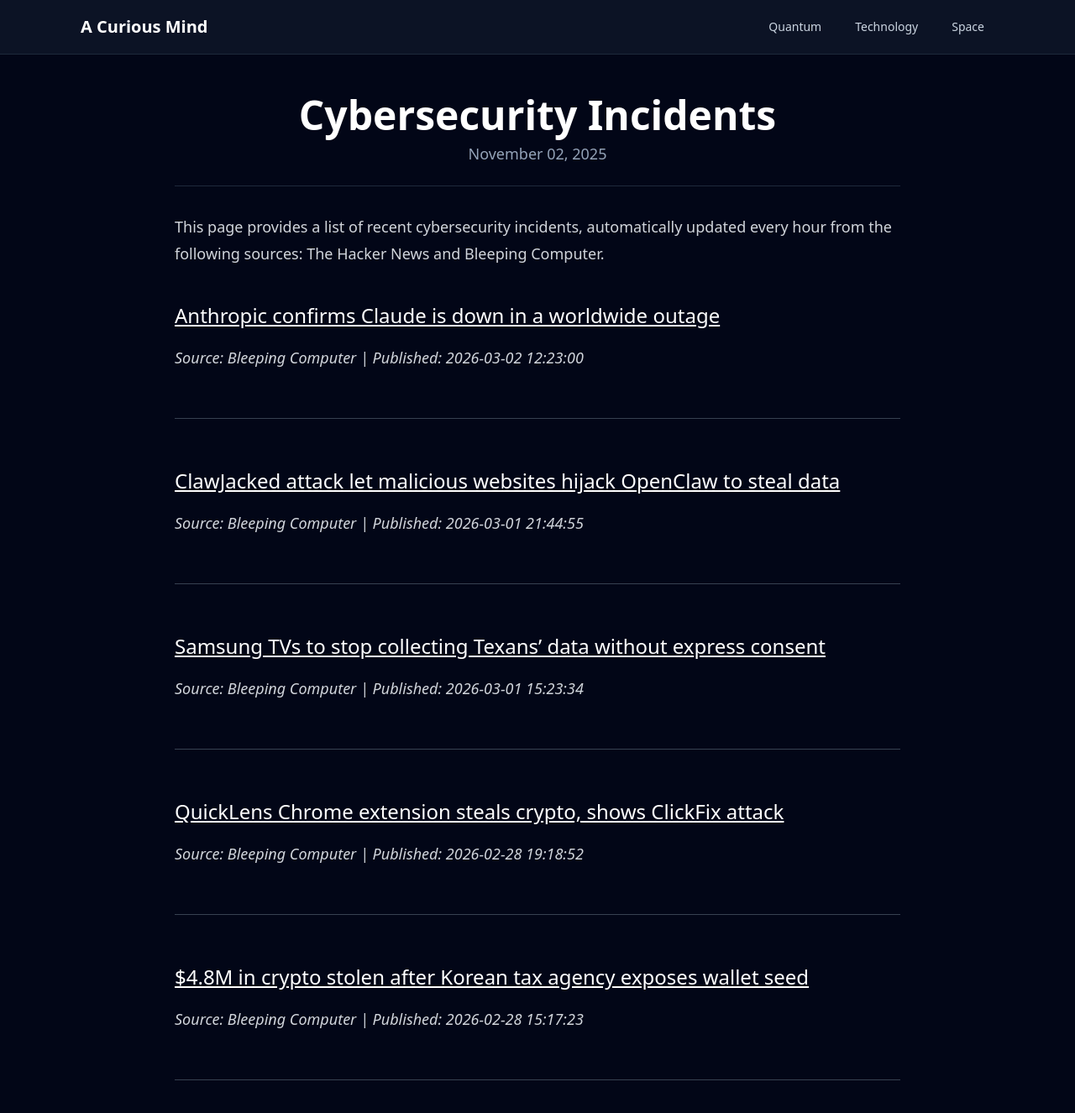
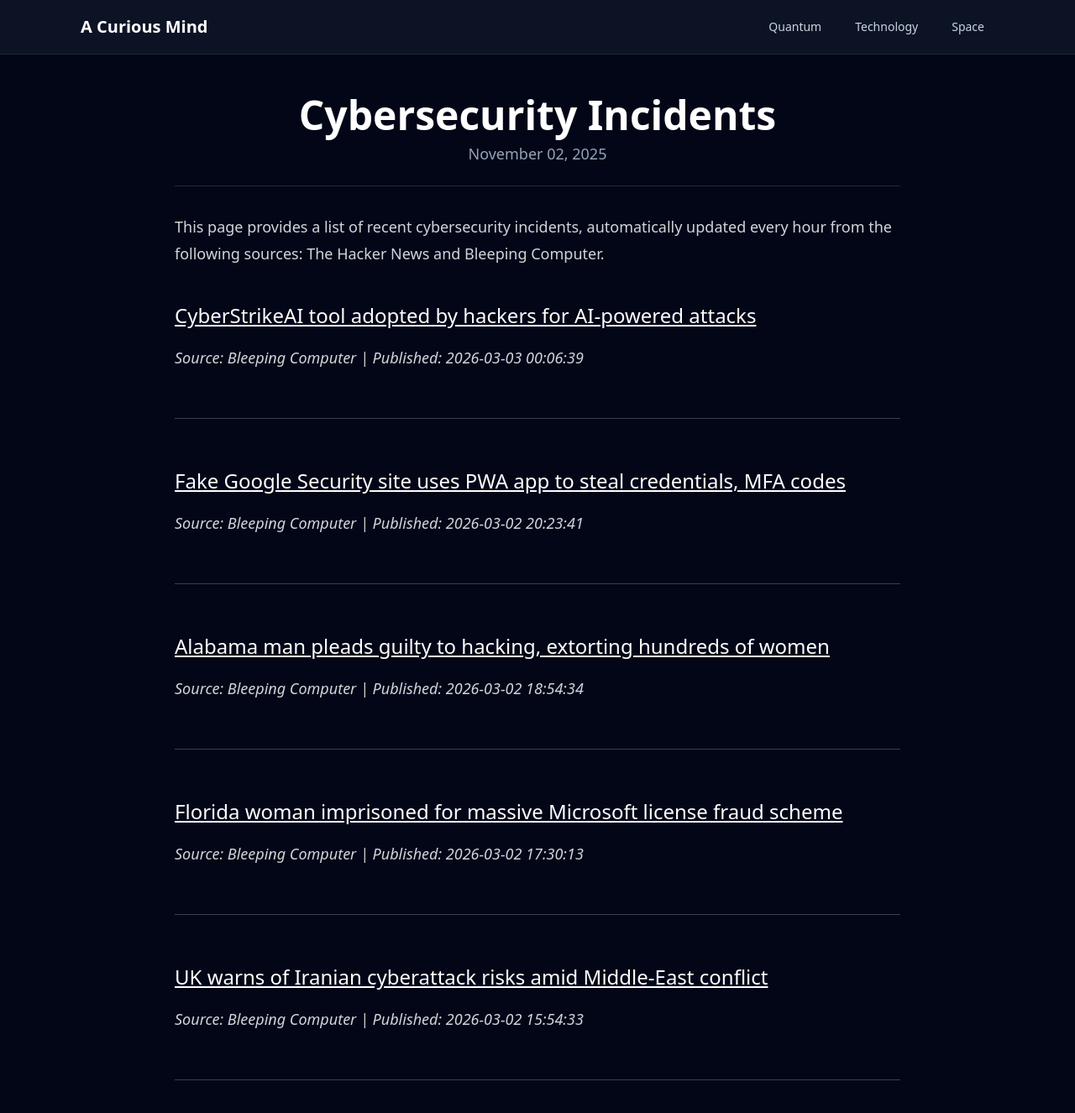
Before and after one commit to onehl7/onehl7.github.io, a Jekyll site: the page built from _posts/2025-11-02-cybersecurity-incidents.md, in a window 1280 px wide and 1400 px high. Shown: the top 1326 px of the window at 84% size. Built offline with Jekyll 4.4.1, drawn with Linux system fonts in a browser that asks for light colours; nearby versions of some CDN libraries.

Commit message:
Update news data

```diff
--- a/_data/news.json
+++ b/_data/news.json
@@ -1,32 +1,32 @@
 [
   {
     "source": "Bleeping Computer",
-    "title": "Anthropic confirms Claude is down in a worldwide outage",
-    "link": "https://www.bleepingcomputer.com/news/artificial-intelligence/anthropic-confirms-claude-is-down-in-a-worldwide-outage/",
-    "published": "2026-03-02 12:23:00"
+    "title": "CyberStrikeAI tool adopted by hackers for AI-powered attacks",
+    "link": "https://www.bleepingcomputer.com/news/security/cyberstrikeai-tool-adopted-by-hackers-for-ai-powered-attacks/",
+    "published": "2026-03-03 00:06:39"
   },
   {
     "source": "Bleeping Computer",
-    "title": "ClawJacked attack let malicious websites hijack OpenClaw to steal data",
-    "link": "https://www.bleepingcomputer.com/news/security/clawjacked-attack-let-malicious-websites-hijack-openclaw-to-steal-data/",
-    "published": "2026-03-01 21:44:55"
+    "title": "Fake Google Security site uses PWA app to steal credentials, MFA codes",
+    "link": "https://www.bleepingcomputer.com/news/security/fake-google-security-site-uses-pwa-app-to-steal-credentials-mfa-codes/",
+    "published": "2026-03-02 20:23:41"
   },
   {
     "source": "Bleeping Computer",
-    "title": "Samsung TVs to stop collecting Texans\u2019 data without express consent",
-    "link": "https://www.bleepingcomputer.com/news/security/samsung-tvs-to-stop-collecting-texans-data-without-express-consent/",
-    "published": "2026-03-01 15:23:34"
+    "title": "Alabama man pleads guilty to hacking, extorting hundreds of women",
+    "link": "https://www.bleepingcomputer.com/news/security/alabama-man-pleads-guilty-to-hacking-extorting-hundreds-of-women/",
+    "published": "2026-03-02 18:54:34"
   },
   {
     "source": "Bleeping Computer",
-    "title": "QuickLens Chrome extension steals crypto, shows ClickFix attack",
-    "link": "https://www.bleepingcomputer.com/news/security/quicklens-chrome-extension-steals-crypto-shows-clickfix-attack/",
-    "published": "2026-02-28 19:18:52"
+    "title": "Florida woman imprisoned for massive Microsoft license fraud scheme",
+    "link": "https://www.bleepingcomputer.com/news/security/florida-woman-imprisoned-for-massive-microsoft-license-fraud-scheme/",
+    "published": "2026-03-02 17:30:13"
   },
   {
     "source": "Bleeping Computer",
-    "title": "$4.8M in crypto stolen after Korean tax agency exposes wallet seed",
-    "link": "https://www.bleepingcomputer.com/news/security/48m-in-crypto-stolen-after-korean-tax-agency-exposes-wallet-seed/",
-    "published": "2026-02-28 15:17:23"
+    "title": "UK warns of Iranian cyberattack risks amid Middle-East conflict",
+    "link": "https://www.bleepingcomputer.com/news/security/uk-warns-of-iranian-cyberattack-risks-amid-middle-east-conflict/",
+    "published": "2026-03-02 15:54:33"
   }
 ]
```
